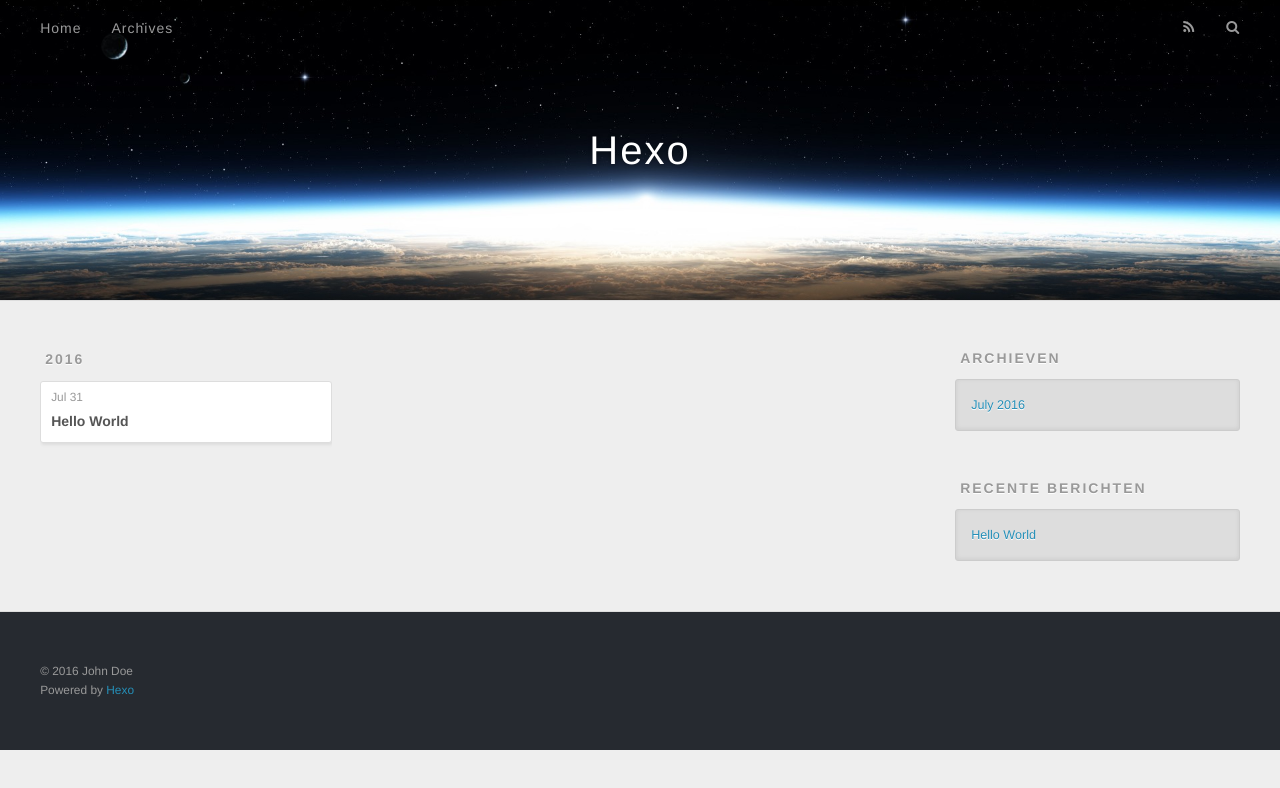
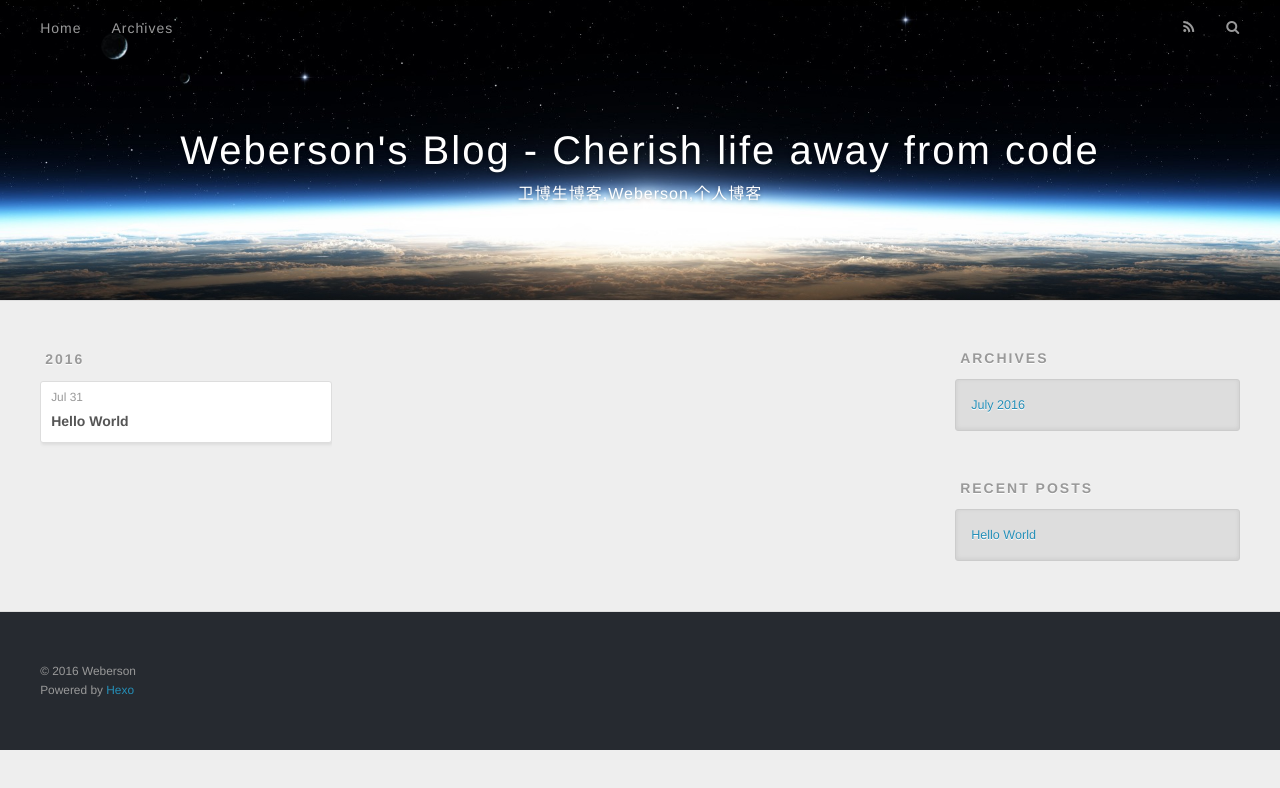
Before and after one commit to webersongao/webersongao.github.io, a plain HTML site: page archives/index.html in a window 1280 px wide. Drawn offline with nearby package versions, Linux system fonts and the light colour scheme.

Commit message:
Site updated: 2016-07-31 16:19:30

```diff
--- a/archives/index.html
+++ b/archives/index.html
@@ -3,16 +3,19 @@
 <head>
   <meta charset="utf-8">
 
-  <title>Archieven | Hexo</title>
+  <title>Archives | Weberson&#39;s Blog - Cherish life away from code</title>
   <meta name="viewport" content="width=device-width, initial-scale=1, maximum-scale=1">
-  <meta property="og:type" content="website">
-<meta property="og:title" content="Hexo">
+  <meta name="description" content="卫博生博客(Wberson&apos;s Blog):I will tell you how happy i am destroyed by code ha ha !">
+<meta property="og:type" content="website">
+<meta property="og:title" content="Weberson's Blog - Cherish life away from code">
 <meta property="og:url" content="http://yoursite.com/archives/index.html">
-<meta property="og:site_name" content="Hexo">
+<meta property="og:site_name" content="Weberson's Blog - Cherish life away from code">
+<meta property="og:description" content="卫博生博客(Wberson&apos;s Blog):I will tell you how happy i am destroyed by code ha ha !">
 <meta name="twitter:card" content="summary">
-<meta name="twitter:title" content="Hexo">
+<meta name="twitter:title" content="Weberson's Blog - Cherish life away from code">
+<meta name="twitter:description" content="卫博生博客(Wberson&apos;s Blog):I will tell you how happy i am destroyed by code ha ha !">
 
-    <link rel="alternate" href="/atom.xml" title="Hexo" type="application/atom+xml">
+    <link rel="alternate" href="/atom.xml" title="Weberson&#39;s Blog - Cherish life away from code" type="application/atom+xml">
 
 
     <link rel="icon" href="/favicon.png">
@@ -33,8 +36,12 @@
   <div id="header-outer" class="outer">
     <div id="header-title" class="inner">
       <h1 id="logo-wrap">
-        <a href="/" id="logo">Hexo</a>
+        <a href="/" id="logo">Weberson&#39;s Blog - Cherish life away from code</a>
       </h1>
+
+        <h2 id="subtitle-wrap">
+          <a href="/" id="subtitle">卫博生博客,Weberson,个人博客</a>
+        </h2>
 
     </div>
     <div id="header-inner" class="inner">
@@ -50,7 +57,7 @@
 
           <a id="nav-rss-link" class="nav-icon" href="/atom.xml" title="RSS Feed"></a>
 
-        <a id="nav-search-btn" class="nav-icon" title="Zoeken"></a>
+        <a id="nav-search-btn" class="nav-icon" title="Search"></a>
       </nav>
       <div id="search-form-wrap">
         <form action="//google.com/search" method="get" accept-charset="UTF-8" class="search-form"><input type="search" name="q" results="0" class="search-form-input" placeholder="Search"><button type="submit" class="search-form-submit">&#xF002;</button><input type="hidden" name="sitesearch" value="http://yoursite.com"></form>
@@ -107,7 +114,7 @@
 
 
   <div class="widget-wrap">
-    <h3 class="widget-title">Archieven</h3>
+    <h3 class="widget-title">Archives</h3>
     <div class="widget">
       <ul class="archive-list"><li class="archive-list-item"><a class="archive-list-link" href="/archives/2016/07/">July 2016</a></li></ul>
     </div>
@@ -117,7 +124,7 @@
 
 
   <div class="widget-wrap">
-    <h3 class="widget-title">Recente berichten</h3>
+    <h3 class="widget-title">Recent Posts</h3>
     <div class="widget">
       <ul>
 
@@ -137,7 +144,7 @@
 
   <div class="outer">
     <div id="footer-info" class="inner">
-      &copy; 2016 John Doe<br>
+      &copy; 2016 Weberson<br>
       Powered by <a href="http://hexo.io/" target="_blank">Hexo</a>
     </div>
   </div>
```
Also changed, not shown: 2016/07/31/hello-world/index.html (+13 -9 lines), archives/2016/07/index.html (+18 -11 lines), archives/2016/index.html (+18 -11 lines), index.html (+19 -12 lines).
